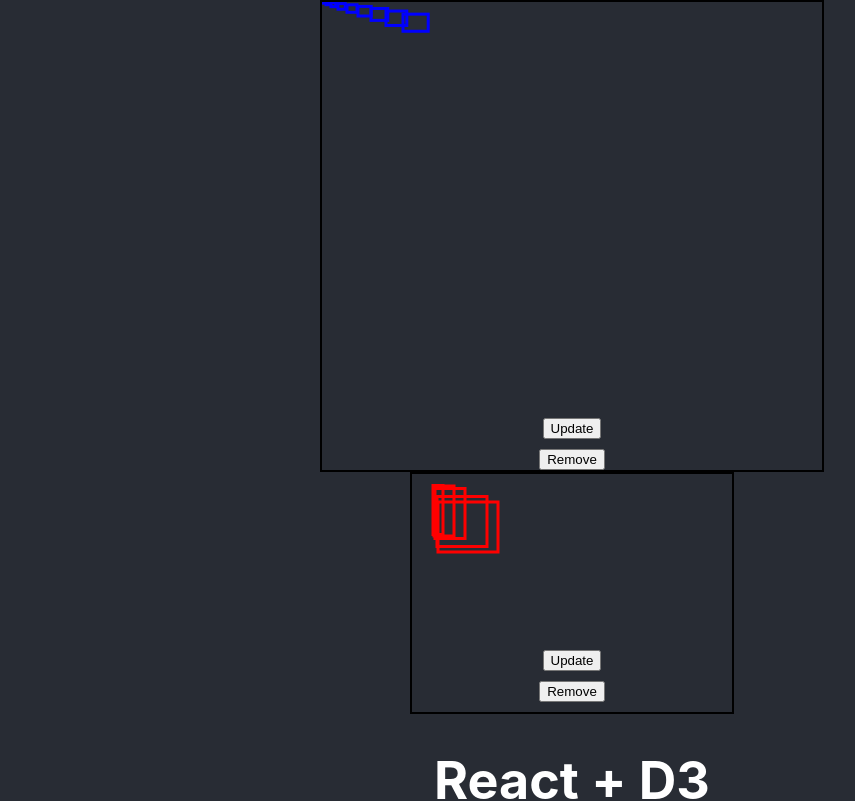
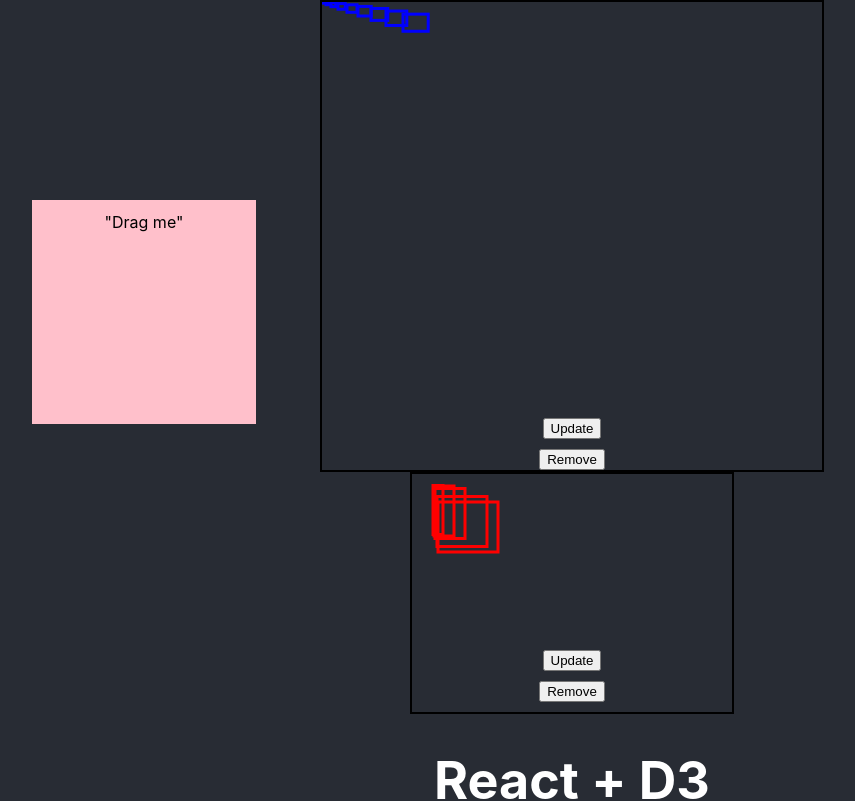
Before and after one commit to rrmhearts/d3playground, a React (Create React App) app: page / in a window 1280 px wide. Shown: the top 801 px of the page, without its empty margins (68-923 px from the left). Built offline with nearby package versions, Linux system fonts and the light colour scheme.

Commit message:
FINALLY, a working draggable component!

```diff
--- a/src/App.js
+++ b/src/App.js
@@ -2,6 +2,7 @@ import './App.css';
 import Rectangle from './Rectangle'
 import RectHooks from './RectHooks'
 import Scatter from './Scatter/Scatter';
+import Draggable from './Dragging/Draggable';
 
 function App() {
   return (
@@ -11,6 +12,11 @@ function App() {
         <RectHooks />
         <Scatter />
       </header>
+      <Draggable
+        initialPos={{x: 100, y: 200}}
+      >
+        "Drag me"
+      </Draggable>
     </div>
   );
 }
--- a/src/Dragging/Draggable.css
+++ b/src/Dragging/Draggable.css
@@ -2,5 +2,5 @@
     cursor: pointer;
     width: 200px;
     height: 200px;
-    background-color: #cca;
+    background-color: pink;
 }
--- a/src/Dragging/Draggable.js
+++ b/src/Dragging/Draggable.js
@@ -1,84 +1,88 @@
-import React from 'react';
+import React, { Component } from 'react';
 import './Draggable.css'
 
-var Draggable = React.createClass({
-    getDefaultProps: function () {
-      return {
-        // allow the initial position to be passed in as a prop
-        initialPos: {x: 0, y: 0}
-      }
-    },
-    getInitialState: function () {
-      return {
+// var Draggable = React.createClass({
+export default class Draggable extends Component {
+    constructor(props) {
+        super(props);
+        this.state = {
             pos: this.props.initialPos,
             dragging: false,
             rel: null // position relative to the cursor
+        };
+        this.dragRef = React.createRef();
+        this.onMouseDown = this.onMouseDown.bind(this);
+        this.onMouseMove = this.onMouseMove.bind(this);
+        this.onMouseUpOrLeave = this.onMouseUpOrLeave.bind(this);
     }
-    },
-    // we could get away with not having this (and just having the listeners on
-    // our div), but then the experience would be possibly be janky. If there's
-    // anything w/ a higher z-index that gets in the way, then you're toast,
-    // etc.
-    componentDidUpdate: function (props, state) {
-      if (this.state.dragging && !state.dragging) {
-        document.addEventListener('mousemove', this.onMouseMove)
-        document.addEventListener('mouseup', this.onMouseUp)
-      } else if (!this.state.dragging && state.dragging) {
-        document.removeEventListener('mousemove', this.onMouseMove)
-        document.removeEventListener('mouseup', this.onMouseUp)
+
+    static defaultProps = {
+        initialPos: { x: 0, y: 0 }
     }
-    },
 
     // calculate relative position to the mouse and set dragging=true
-    onMouseDown: function (e) {
+    onMouseDown(e) {
+        e.stopPropagation()
+        e.preventDefault()
         // only left mouse button
-      if (e.button !== 0) return
-      var pos = $(this.getDOMNode()).offset()
+        // if (e.button !== 0) return;
+        let posRect = {
+            top: this.dragRef.current.getBoundingClientRect().top,
+            left: this.dragRef.current.getBoundingClientRect().left
+        }
+        let compWidth = this.dragRef.current.offsetWidth;
+        let compHeight = this.dragRef.current.offsetHeight;
         this.setState({
             dragging: true,
             rel: {
-          x: e.pageX - pos.left,
-          y: e.pageY - pos.top
+                xmargin: Math.min(Math.abs(e.pageX - posRect.left), compWidth),
+                ymargin: Math.min(Math.abs(e.pageY - posRect.top), compHeight)
             }
-      })
+        });
+    }
+
+    onMouseUpOrLeave(e) {
         e.stopPropagation()
         e.preventDefault()
-    },
-    onMouseUp: function (e) {
-      this.setState({dragging: false})
+        this.setState({
+            dragging: false,
+        })
+    }
+
+    onMouseMove(e) {
         e.stopPropagation()
         e.preventDefault()
-    },
-    onMouseMove: function (e) {
-      if (!this.state.dragging) return
+        if (!this.state.dragging) return;
+
+        let newPositionX = e.pageX - this.state.rel.xmargin;
+        let newPositionY = e.pageY - this.state.rel.ymargin;
+
         this.setState({
+            // New top left corner
             pos: {
-          x: e.pageX - this.state.rel.x,
-          y: e.pageY - this.state.rel.y
+                x: newPositionX,
+                y: newPositionY
             }
-      })
-      e.stopPropagation()
-      e.preventDefault()
-    },
-    render: function () {
-      // transferPropsTo will merge style & other props passed into our
-      // component to also be on the child DIV.
-      return this.transferPropsTo(React.DOM.div({
-        onMouseDown: this.onMouseDown,
-        style: {
+        });
+    }
+
+    render() {
+        return (
+            <div ref={this.dragRef}
+                onMouseDown={this.onMouseDown}
+                onMouseUp={this.onMouseUpOrLeave}
+                onMouseLeave={this.onMouseUpOrLeave}
+                onMouseMove={this.onMouseMove}
+                style={{
                     position: 'absolute',
                     left: this.state.pos.x + 'px',
-          top: this.state.pos.y + 'px'
+                    top: this.state.pos.y + 'px',
+                    border: '2px solid pink',
+                    padding: '10px'
+                }}
+                className='my-draggable'
+            >
+                {this.props.children}
+            </div>)
     }
-      }, this.props.children))
 }
-  })
-
-  React.renderComponent(Draggable({
-      initialPos: {x: 100, y: 200},
-      className: 'my-draggable',
-      style: {
-          border: '2px solid #aa5',
-          padding: '10px'
-      }
-  }, 'Drag Me! See how children are passed through to the div!'), document.body)
--- a/src/Scatter/Scatter.js
+++ b/src/Scatter/Scatter.js
@@ -1,7 +1,7 @@
-import React, { useRef } from "react";
+import React from "react";
 import { scaleLinear } from "d3-scale";
 import { extent } from "d3-array"
-import { select, selectAll } from "d3"
+// import { select, selectAll } from "d3"
 
 import AxisLeft from './AxisLeft';
 import AxisBottom from './AxisBottom';
```
Lines whose indentation alone changed are shown as unchanged.
